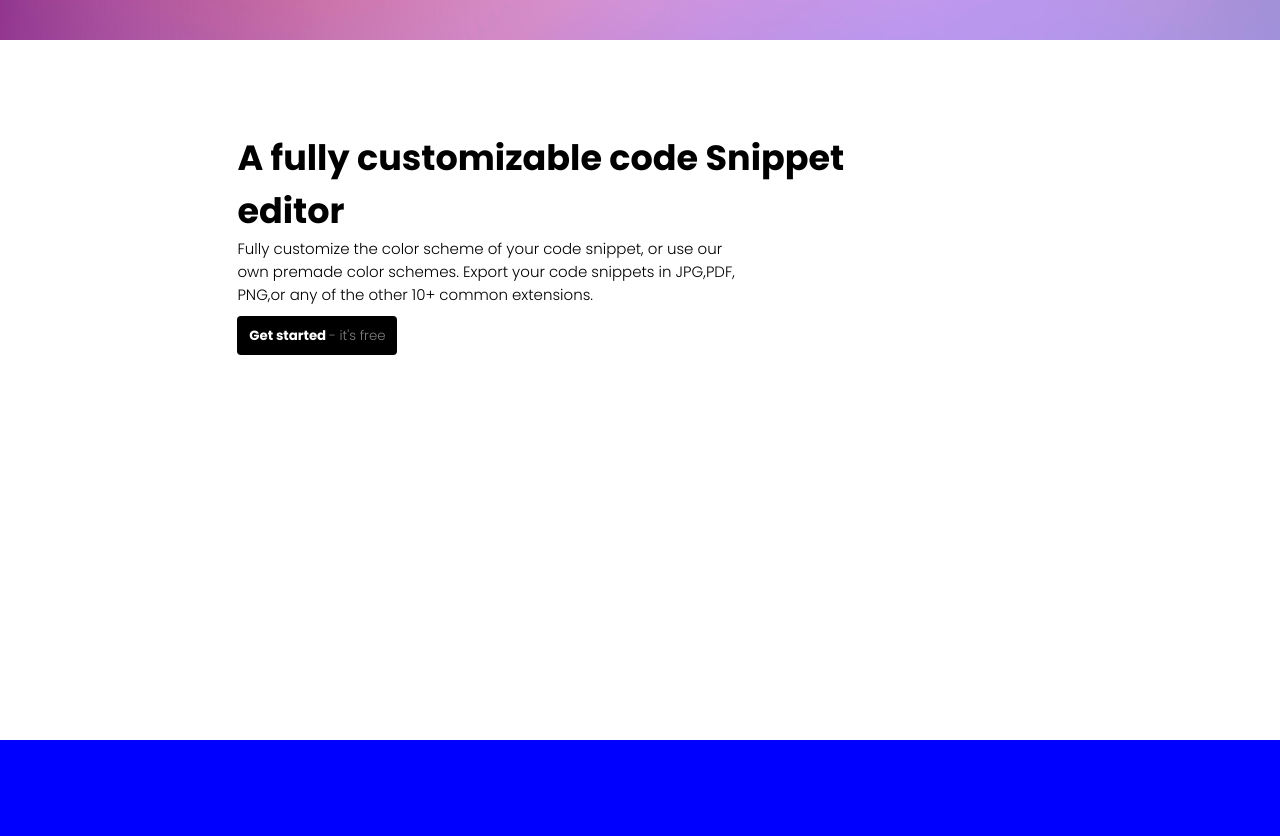
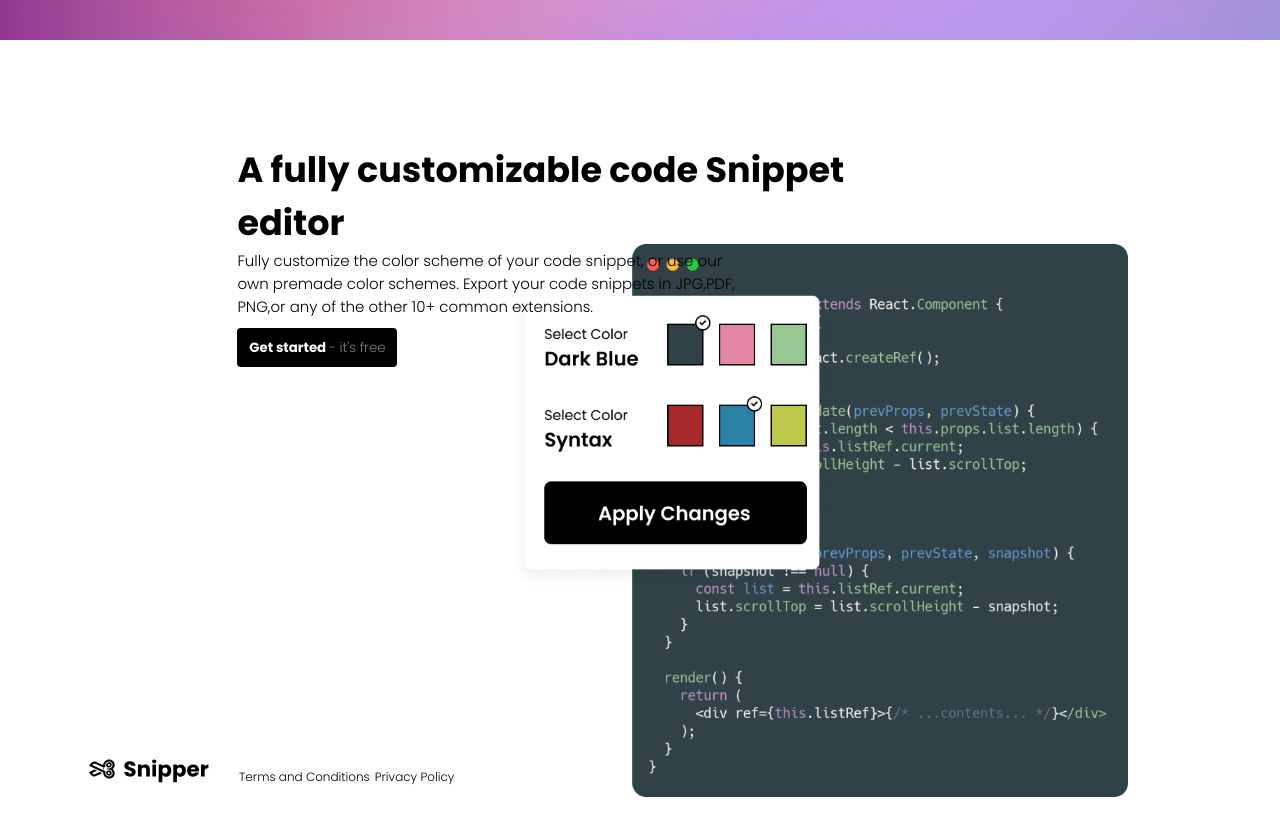
Before and after one commit to T369-Real/codewell, a plain HTML site: page SnippetTemplateStarterFiles/index.html in a window 1280 px wide. Shown: the part 760-1596 px from the top of the page. Drawn offline with Linux system fonts and the light colour scheme.

Commit message:
Termine esta wea :tired_face:

```diff
--- a/SnippetTemplateStarterFiles/css/style.css
+++ b/SnippetTemplateStarterFiles/css/style.css
@@ -127,7 +127,7 @@ header .lupa-sign-button{
 .content .content-left{
     width: 670px;
     height: 400px;
-    margin-top: 5%;
+    margin-top: 6%;
     margin-left: 17%;
 }
 
@@ -163,8 +163,45 @@ header .lupa-sign-button{
     font-weight: 300;
 }
 
+.content-right{
+    float: right;
+    margin-top: -24.5%;
+    margin-right: 10%;
+}
+
+.content-right img{
+    width: 620px;
+}
+
 footer{
     width: 100%;
-    height: 200px;
-    background: blue;
+    height: 80px;
 }
+
+footer .logo-footer{
+    width: 130px;
+    height: 30px;
+    margin-top: 1%;
+    margin-left: 6.3%;
+    position: absolute;
+}
+
+.logo-footer img{
+    width: 120px;
+    margin-left: 6.7%;
+}
+
+.privacy{
+    margin-top: 25px;
+    margin-right: 4%;
+    float: right;
+    display: flex;
+}
+
+.privacy p{
+    color: #000;
+    font-size: 12px;
+    font-family: 'Poppins', sans-serif;
+    font-weight: 300;
+    padding: 2.5px;
+}
--- a/SnippetTemplateStarterFiles/index.html
+++ b/SnippetTemplateStarterFiles/index.html
@@ -37,9 +37,18 @@
                 <p>PNG,or any of the other 10+ common extensions.</p>
                 <button>Get started <span>- it's free</span></button>
             </div>
+            <div class="content-right">
+                <img type="image/png" src="Assets/Customizable Image.png" alt="Custom image">
+            </div>
         </div>
         <footer>
-
+            <div class="logo-footer">
+                <img type="image/svg" src="Assets/Logo.svg" alt="logo Snipper">
+            </div>
+            <div class="privacy">
+                <p>Terms and Conditions</p>
+                <p>Privacy Policy</p>
+            </div>
         </footer>
     </body>
 </html>
```
